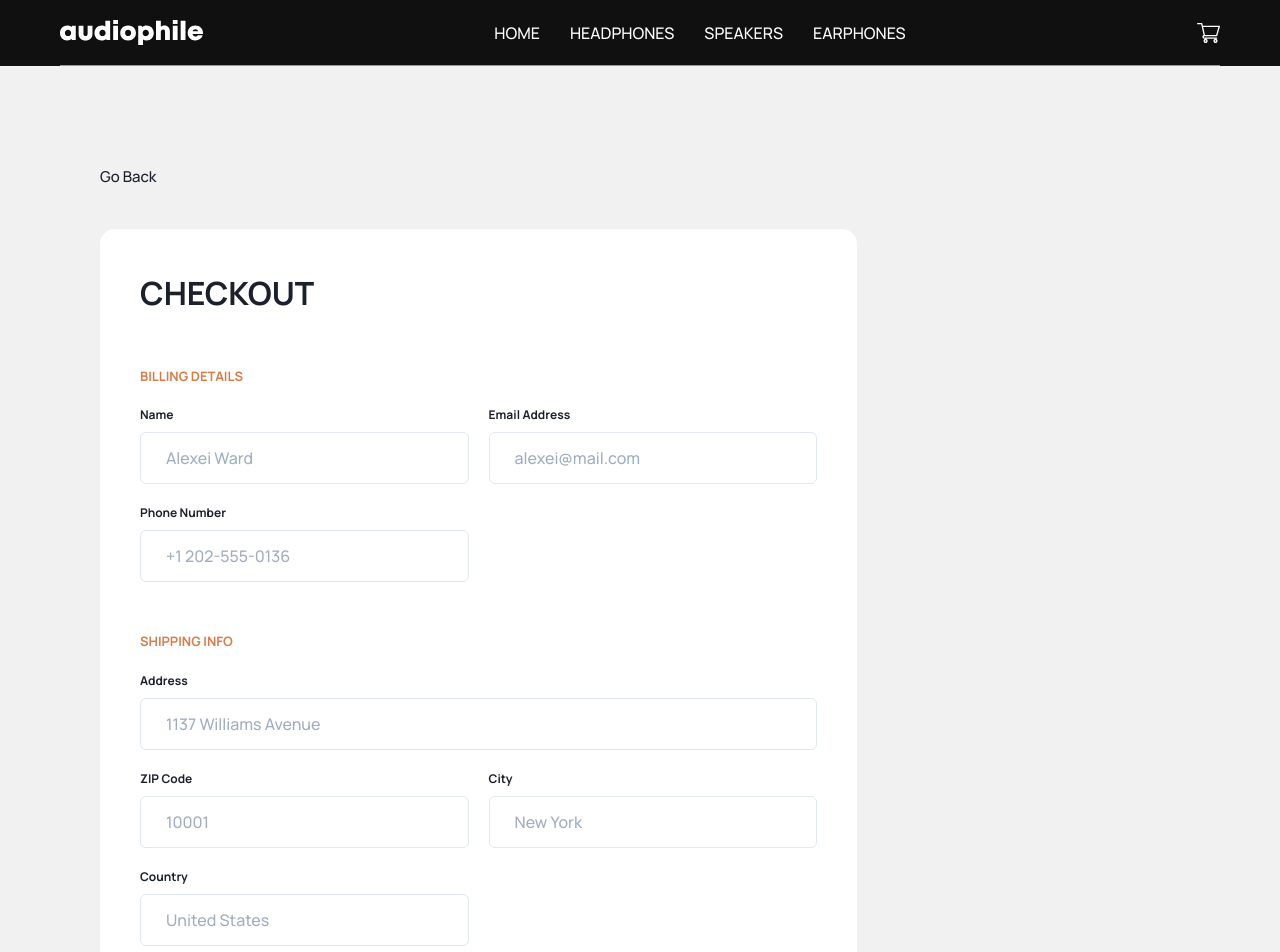
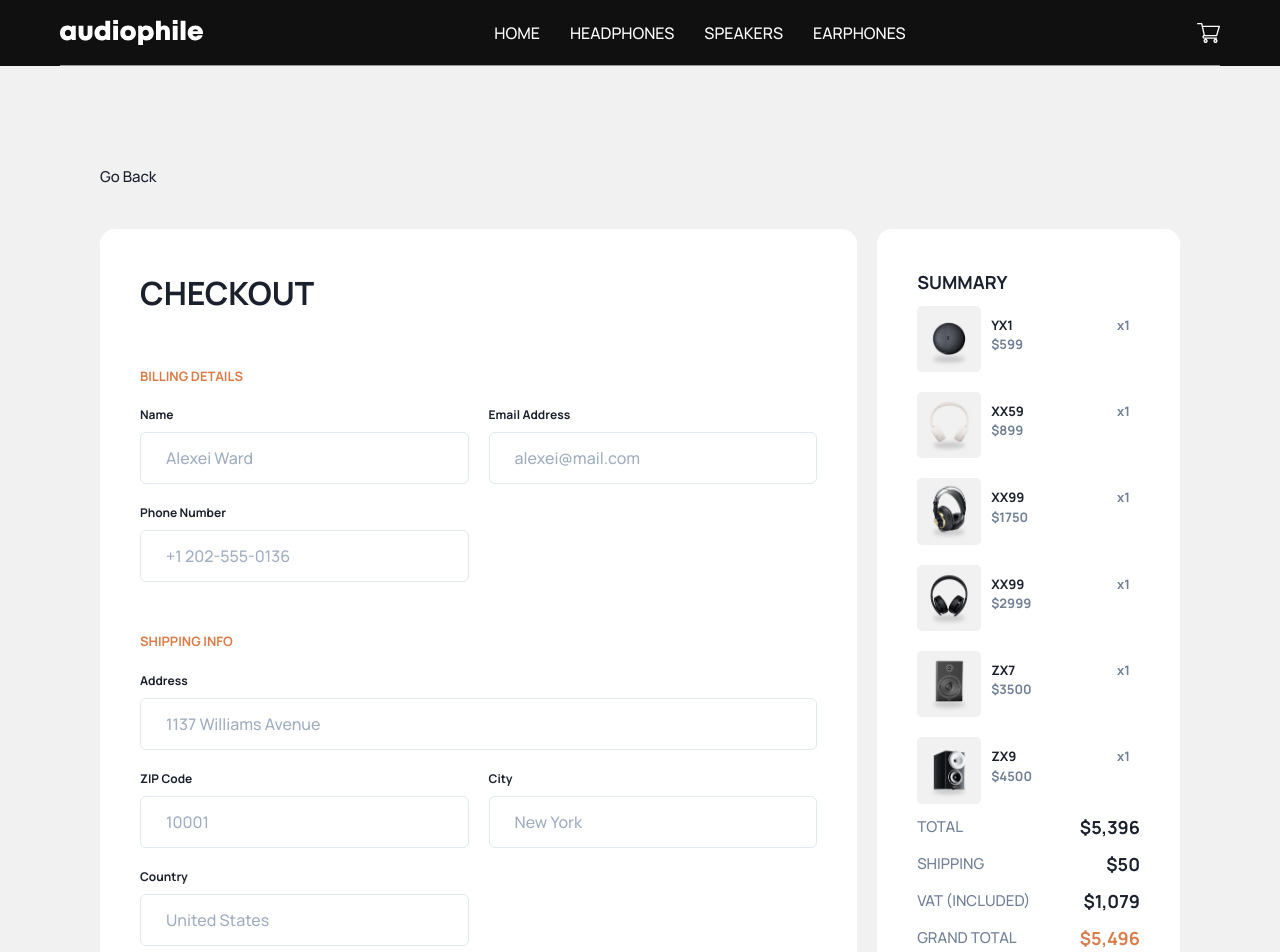
Before and after one commit to curlos/ecommerce-audiophile-react, a React (Create React App) app: page /checkout in a window 1280 px wide. Shown: the top 952 px of the page. Built offline with nearby package versions, Linux system fonts and the light colour scheme.

Commit message:
Added right side of checkout

```diff
--- a/src/pages/Checkout.tsx
+++ b/src/pages/Checkout.tsx
@@ -113,7 +113,54 @@ const Checkout = () => {
           </VStack>
 
           <Box>
+            <VStack spacing="10px" align="" w="100%" bgColor="#ffffff" borderRadius="15px" p="40px">
+              <Text fontWeight="bold" fontSize="18px">
+                SUMMARY
+              </Text>
 
+              <VStack spacing="20px" align="">
+                {products.map((product) => (
+                  <Flex>
+                    <Box>
+                      <Image src={product.image.desktop.slice(1,)} alt="" maxW="64px" borderRadius="5px" />
+                    </Box>
+
+                    <Flex flexGrow="1" justify="space-between" p="10px">
+                      <Box fontName="15px">
+                        <Text>{product.name.split(' ')[0]}</Text>
+                        <Text color="gray.500">${product.price}</Text>
+                      </Box>
+
+                      <Text color="gray.500">x1</Text>
+                    </Flex>
+                  </Flex>
+                ))}
+              </VStack>
+
+              <Flex align="center" justify="space-between">
+                <Text fontWeight="medium" fontSize="15px" color="gray.500">TOTAL</Text>
+                <Text fontWeight="bold" fontSize="18px">$5,396</Text>
+              </Flex>
+
+              <Flex align="center" justify="space-between">
+                <Text fontWeight="medium" fontSize="15px" color="gray.500">SHIPPING</Text>
+                <Text fontWeight="bold" fontSize="18px">$50</Text>
+              </Flex>
+
+              <Flex align="center" justify="space-between">
+                <Text fontWeight="medium" fontSize="15px" color="gray.500">VAT (INCLUDED)</Text>
+                <Text fontWeight="bold" fontSize="18px">$1,079</Text>
+              </Flex>
+
+              <Flex align="center" justify="space-between">
+                <Text fontWeight="medium" fontSize="15px" color="gray.500">GRAND TOTAL</Text>
+                <Text fontWeight="bold" fontSize="18px" color="#D87D4A">$5,496</Text>
+              </Flex>
+
+              <Link as={ReactLink} to={`/checkout/success`}>
+                <Button bgColor="#D87D4A" color="#ffffff" fontWeight="bold" fontSize="13px" px="25px" py="15px" borderRadius="0px" w="100%">CONTINUE & PAY</Button>
+              </Link>
+            </VStack>
           </Box>
         </Grid>
       </Box>
```
